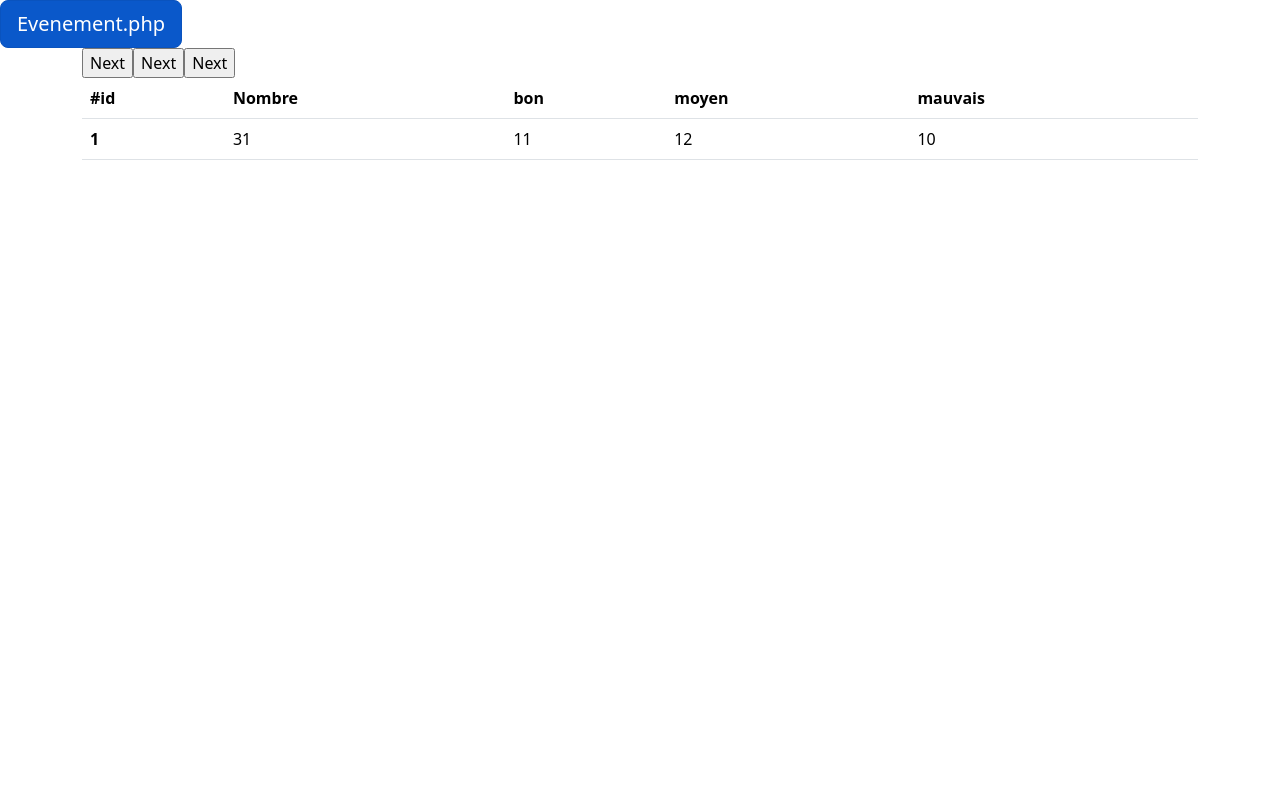
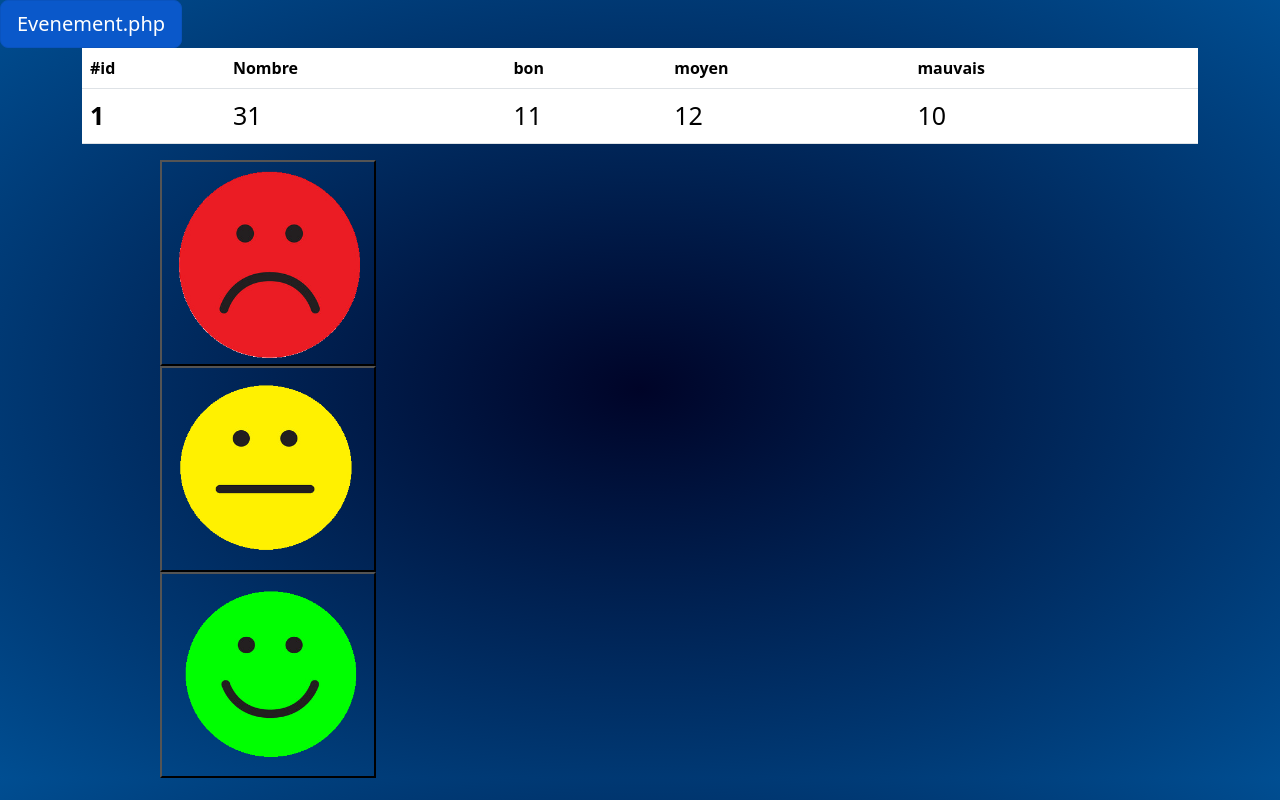
Before and after one commit to Caporal6/IntraVote, a PHP site: page /voteEmployeur.php?varname=1 in a window 1280 px wide. Run offline with PHP 8.4, Linux system fonts and the light colour scheme; data comes from the database, SQL or seed files in the repository; data that the repository does not hold is empty.

Commit message:
page employeur et etudiant

```diff
--- a/css/styleIndex.css
+++ b/css/styleIndex.css
@@ -4,6 +4,10 @@ body{
     margin: 0;
     padding: 0;
     background-image: radial-gradient(#000428, #004e92);
+}
+
+button{
+  background-color: inherit;
 }
 
 
--- a/voteEmployeur.php
+++ b/voteEmployeur.php
@@ -10,6 +10,7 @@ session_start();
     <meta charset="UTF-8">
     <meta http-equiv="X-UA-Compatible" content="IE=edge">
     <meta name="viewport" content="width=device-width, initial-scale=1.0">
+    <link rel="stylesheet"  href="css/styleIndex.css" />
     <link href="https://cdn.jsdelivr.net/npm/bootstrap@5.3.1/dist/css/bootstrap.min.css" rel="stylesheet" integrity="sha384-4bw+/aepP/YC94hEpVNVgiZdgIC5+VKNBQNGCHeKRQN+PtmoHDEXuppvnDJzQIu9" crossorigin="anonymous">
 
     <title>Document</title>
@@ -146,24 +147,6 @@ $conn->close();
 
 
                         ?>
-
-
-                            <form action="" method="POST">
-
-                                <input class="big_b" type="hidden" name="nombre2" value="<?php echo $nombre ?>" />
-
-
-                                <input class="big_b" type="hidden" name="bon2" value="<?php echo $bon ?>" />
-                                <input class="big_b" type="submit" name="bon" value="Next" />
-
-                                <input class="big_b" type="hidden" name="moyen2" value="<?php echo $moyen ?>" />
-                                <input class="big_b" type="submit" name="moyen" value="Next" />
-
-                                <input class="big_b" type="hidden" name="mauvais2" value="<?php echo $mauvais ?>" />
-                                <input class="big_b" type="submit" name="mauvais" value="Next" />
-
-                            </form>
-
                 </tbody>
             </table>
         </div>
@@ -171,6 +154,48 @@ $conn->close();
 </div>
 
 
+<div class="container ">
+    <div class="row ">
+    <form action="" method="POST">
+
+        <input class="big_b" type="hidden" name="nombre2" value="<?php echo $nombre ?>" />
+        <input class="big_b" type="hidden" name="bon2" value="<?php echo $bon ?>" />
+
+        <div class="col-4 d-flex justify-content-center flex-wrap align-content-center">
+        <button class="" type="submit" name="mauvais" value="Next">
+            <img src="img/Smileys.png" alt="" width="200" height="200">
+        </button>
+        </div>
+
+
+        <input class="big_b" type="hidden" name="moyen2" value="<?php echo $moyen ?>" />
+
+        <div class="col-4 d-flex justify-content-center flex-wrap align-content-center">
+            <button class="" type="submit" name="moyen" value="Next">
+                <img src="img/SmileysMoyen.png" alt="Girl in a jacket" width="200" height="200">
+            </button>
+        </div>
+
+        <div class="col-4 d-flex justify-content-center flex-wrap align-content-center">
+            <button class="" type="submit" name="bon" value="Next">
+                <img src="img/SmileysBon.png" alt="Girl in a jacket" width="200" height="200">
+            </button>
+        </div>
+
+
+        <input class="big_b" type="hidden" name="mauvais2" value="<?php echo $mauvais ?>" />
+
+
+    </form>
+
+
+
+
+
+    </div>
+</div>
+
+
 <script src="https://cdn.jsdelivr.net/npm/bootstrap@5.3.1/dist/js/bootstrap.bundle.min.js" integrity="sha384-HwwvtgBNo3bZJJLYd8oVXjrBZt8cqVSpeBNS5n7C8IVInixGAoxmnlMuBnhbgrkm" crossorigin="anonymous"></script>
 </body>
 </html>
```
Also changed, not shown: vote.php (+42 -14 lines).
